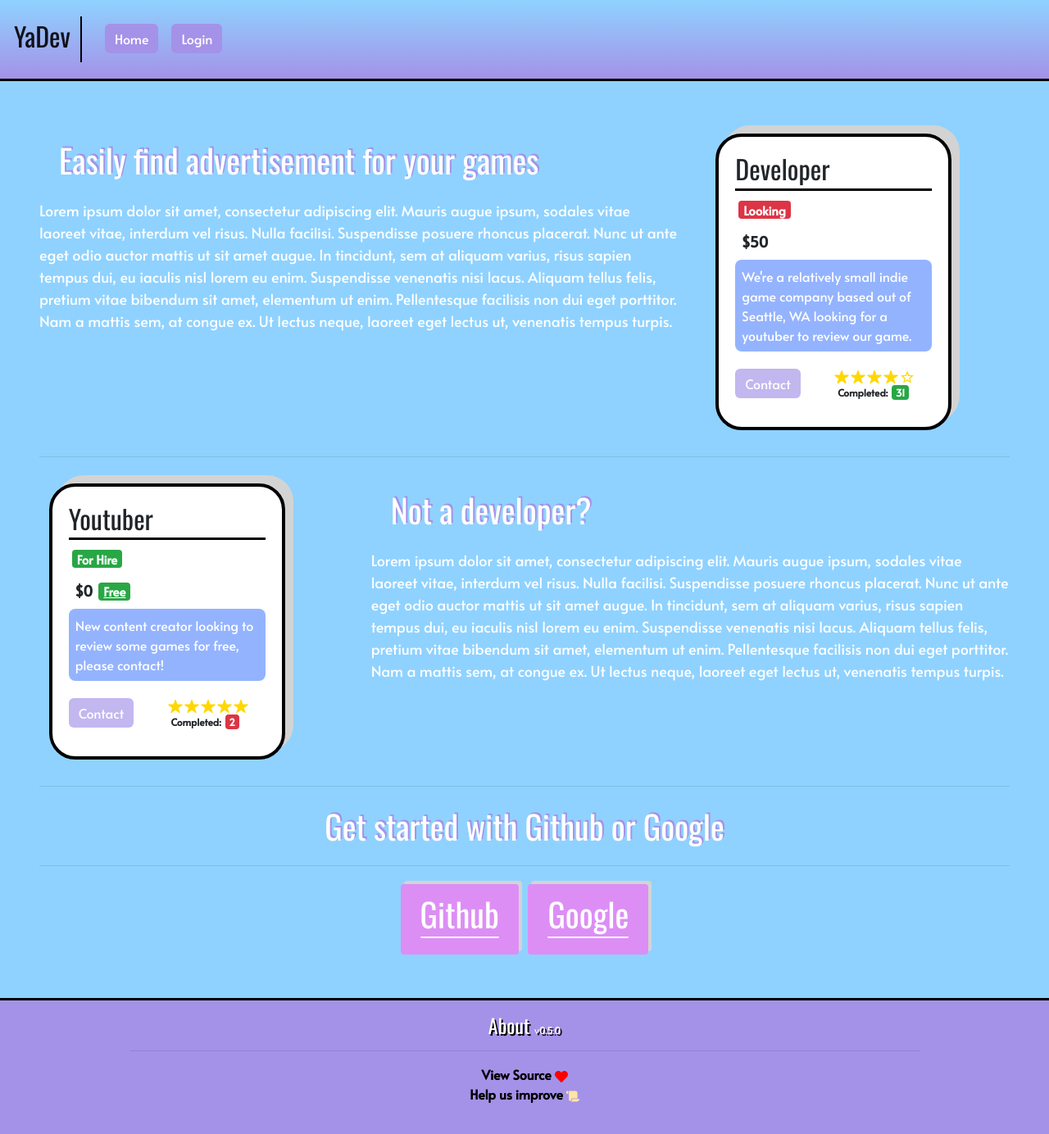
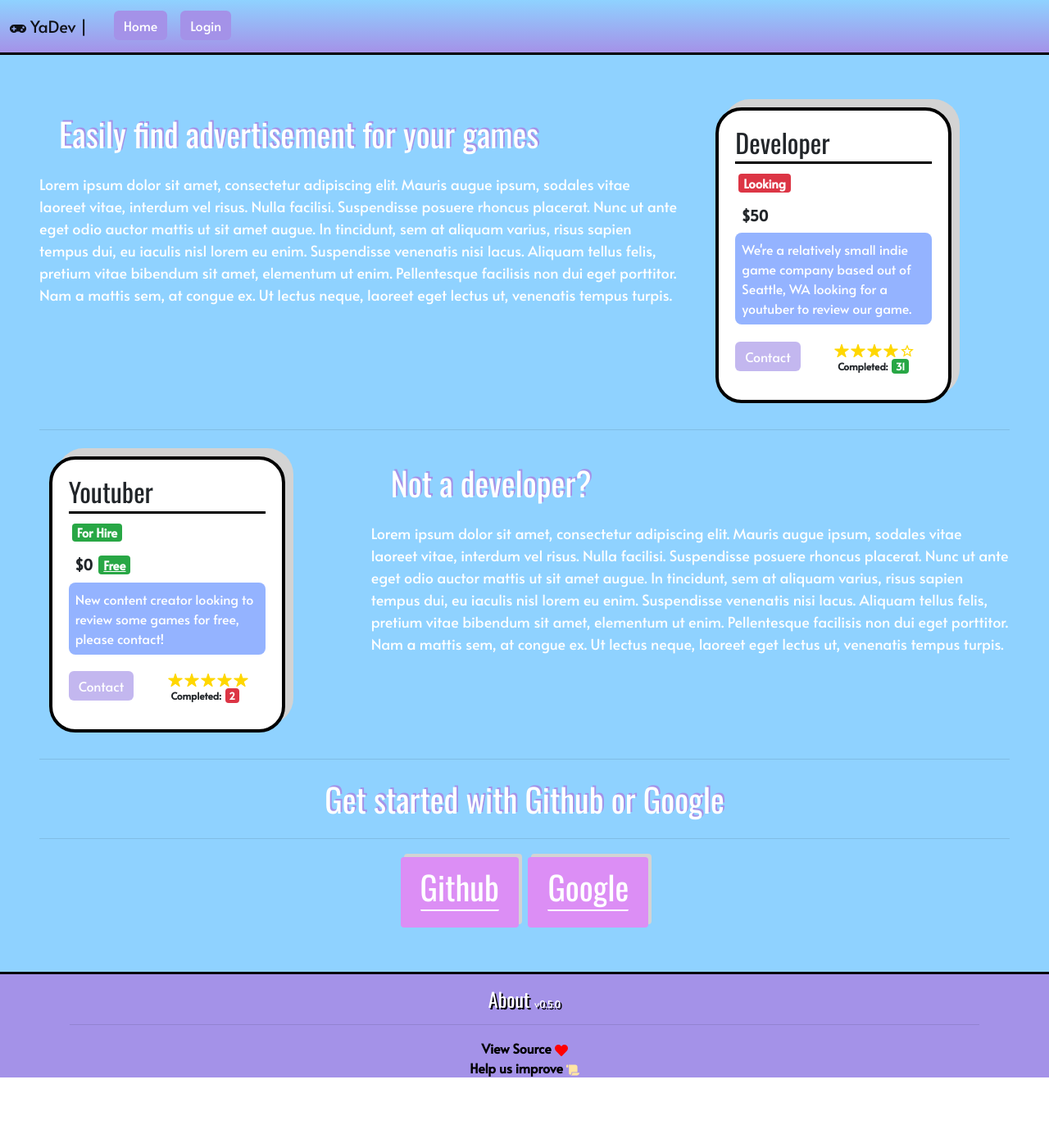
Before and after one commit to cbrintnall/yadev, a React (Create React App) app: page /landing in a window 1280 px wide. Shown: the top 1384 px of the page at 82% size. After the commit the page ends 1315 px from the top, so only its background shows below. Built offline with nearby package versions, Linux system fonts and the light colour scheme.

Commit message:
Fix scroll x on navbar, tidy up navbar code

```diff
--- a/public/global.css
+++ b/public/global.css
@@ -14,3 +14,10 @@ input,
 div {
     font-family: 'Alata', sans-serif;
 }
+
+html, body, #root {
+    height: 100%
+}
+
+[data-reactroot]
+{height: 100% !important; }
--- a/public/index.html
+++ b/public/index.html
@@ -15,8 +15,8 @@
     <link rel="manifest" href="%PUBLIC_URL%/manifest.json" />
     <title>YaDev</title>
   </head>
-  <body style="height: 100%">
+  <body>
     <noscript>You need to enable JavaScript to run this app.</noscript>
-    <div id="root" style="height: 100%"></div>
+    <div id="root"></div>
   </body>
 </html>
--- a/src/App.js
+++ b/src/App.js
@@ -12,10 +12,12 @@ import Footer from './components/Footer';
 import { loggedIn } from './utils';
 import Landing from './components/pages/Landing';
 import About from './components/pages/About';
+import Container from 'react-bootstrap/Container';
+import Col from 'react-bootstrap/Col';
+import Row from 'react-bootstrap/Row';
 
 const App = (props) => {
   return (
-    <div>
     <Router>
       <MainNav
         loggedIn={loggedIn()}
@@ -27,14 +29,8 @@ const App = (props) => {
         <Route exact path="/landing" component={Landing} />
         <Route exact path="/about" component={About} />
       </Switch>
+      <Footer />
     </Router>
-      <Footer
-        style={{
-          height: "100%",
-          padding: "0px 128px 128px 128px"
-        }}
-      />
-    </div>
   );
 }
 
--- a/src/components/Footer.js
+++ b/src/components/Footer.js
@@ -31,13 +31,13 @@ class Footer extends React.Component {
 
   render() {
     return (
-      <Row style={{
+      <Row
+        style={{
           backgroundColor: colors.yaDevPurple,
           borderTop: "3px solid black",
           margin: "0px",
-        height: "100%",
-        bottom: "0px",
           zIndex: 5000,
+          width: "100%",
           ...this.props.style
         }}
       >
--- a/src/components/MainNav.js
+++ b/src/components/MainNav.js
@@ -15,6 +15,7 @@ import { withRouter } from 'react-router-dom';
 import { logout, userToken, getTokenInfo } from '../utils';
 import { getMessages, getSentMessages } from '../calls';
 import * as colors from '../colors';
+import { FaGamepad } from 'react-icons/fa';
 
 const MAX_MESSAGE_PREVIEW_LENGTH = 45;
 
@@ -242,20 +243,10 @@ class MainNav extends React.Component {
 
   render() {
     return (
-      <Col>
+      <div>
         <Row>
           {this.state.alerts}
         </Row>
-        <Row>
-          <Navbar
-            style={{
-              zIndex: "500",
-              backgroundImage: `linear-gradient(${colors.yaDevBlue}, ${colors.yaDevPurple})`,
-              borderBottom: "3px solid black",
-              width: "100%",
-              padding: "20px",
-            }}
-          >
         <LoginModal
           show={this.state.showLoginModal}
           onHide={() => this.setState({ showLoginModal: false })}
@@ -266,26 +257,18 @@ class MainNav extends React.Component {
           onPost={this.onPostSuccess.bind(this)}
           onPostError={this.onPostError.bind(this)}
         />
-            <Row
-              className="align-items-center"
+        <Navbar
           style={{
-                width: "100%",
-                height: "100%",
-                paddingRight: "2rem"
+            padding: "12px",
+            backgroundImage: `linear-gradient(${colors.yaDevBlue}, ${colors.yaDevPurple})`,
+            borderBottom: "3px solid black",
           }}
         >
           <Navbar.Brand
             href="#"
             onClick={() => this.props.history.push('/')}
-                style={{
-                  margin: "0px 12px 0px 12px",
-                  borderRight: "2px solid black",
-                  paddingRight: "12px"
-                }}
           >
-                <h2>
-                  YaDev
-              </h2>
+            <FaGamepad /> <span> YaDev </span> |
           </Navbar.Brand>
           {
             this.state.loggedIn &&
@@ -317,10 +300,8 @@ class MainNav extends React.Component {
             />
           }
           {this.getAccountButton()}
-            </Row>
         </Navbar>
-        </Row>
-      </Col>
+      </div>
     )
   }
 }
--- a/src/components/pages/components/HomeRightBar.js
+++ b/src/components/pages/components/HomeRightBar.js
@@ -7,6 +7,7 @@ import * as colors from '../../../colors';
 import GlobalNotificationManager from '../../../gnm';
 import { getLatestContracts } from '../../../calls';
 import { humanized_time_span } from '../../../extra/humanized_time';
+import { FaCheck } from 'react-icons/fa';
 
 const oneWeek = 8 * 24 * 60 * 60 * 1000;
 
@@ -75,14 +76,19 @@ class HomeRightBar extends React.Component {
   render() {
     return (
       <Col {...this.props} style={{ padding: 0 }}>
-        <ListGroup style={{ borderLeft: "3px solid black", borderBottom: "3px solid black" }}>
+        <ListGroup>
           <ListGroup.Item style={{backgroundColor: colors.yaDevGrey}}>
             In Progress:
           </ListGroup.Item>
           {
-            this.state.contracts && this.state.contracts.length > 0 &&
+            this.state.contracts && this.state.contracts.length > 0 ?
             this.state.contracts
-              .map((contract, i) => <ContractItem key={i} contract={contract} />)
+              .map((contract, i) => <ContractItem key={i} contract={contract} />) :
+            <ListGroup.Item>
+              <Row className="d-flex justify-content-center align-items-center">
+                NONE <FaCheck style={{color: colors.acceptanceGreen, marginLeft: ".5rem"}} />
+              </Row>
+            </ListGroup.Item>
           }
         </ListGroup>
       </Col>
```
Also changed, not shown: src/routers/LoggedInRouter.js (added, +10 -0 lines), 1 other file (tests, documents, lock files or other folders). Lines whose indentation alone changed are shown as unchanged.
